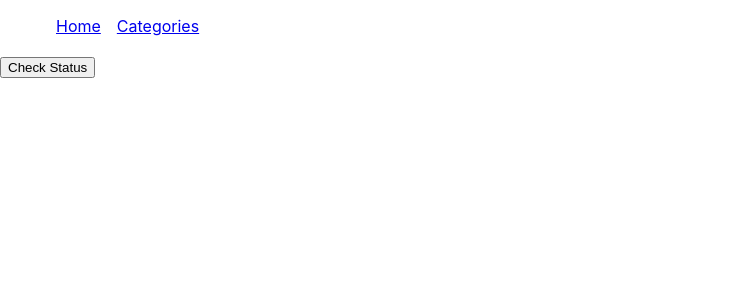
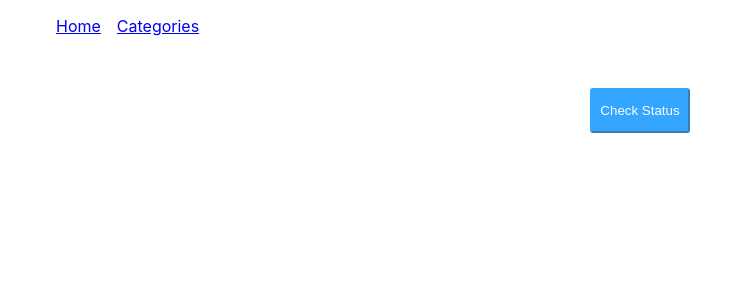
Before and after one commit to Fayob/Bookstore, a React (Create React App) app: page /categories in a window 1280 px wide. Shown: the top 300 px of the page, without its empty margins (0-753 px from the left). Built offline with nearby package versions, Linux system fonts and the light colour scheme.

Commit message:
Modified category page

```diff
--- a/src/pages/Categories.js
+++ b/src/pages/Categories.js
@@ -1,6 +1,7 @@
 import React from 'react';
 import { useSelector, useDispatch } from 'react-redux';
 import { checkStatus } from '../redux/categories/categories';
+import './Categories.css';
 
 const Categories = () => {
   const dispatch = useDispatch();
@@ -11,9 +12,9 @@ const Categories = () => {
   };
 
   return (
-    <div>
-      <h2>{categories}</h2>
-      <button type="button" onClick={status}> Check Status </button>
+    <div className="status_container">
+      <h2 className="status">{categories}</h2>
+      <button type="button" onClick={status} className="check_status_btn"> Check Status </button>
     </div>
   );
 };
```
